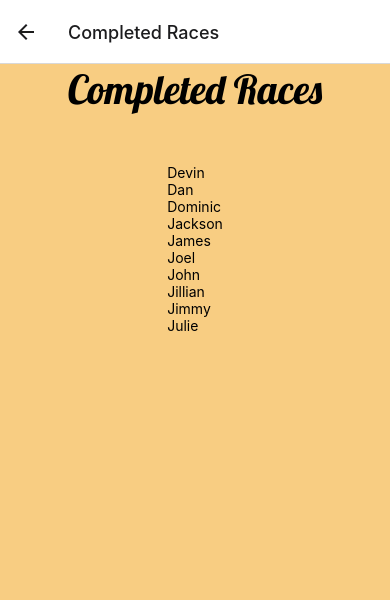
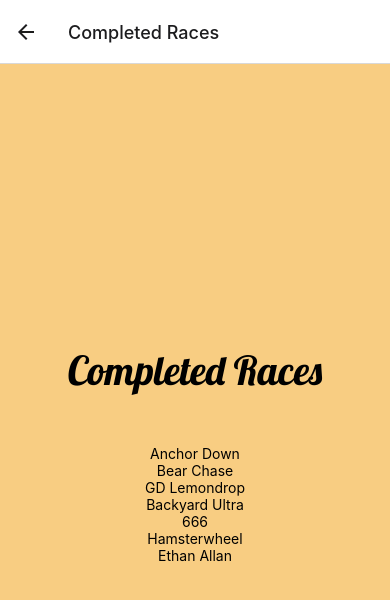
Before and after one commit to GreenField-Org/ultracrewmobile, a React Native app: screen /CompletedRaces in a window 390 px wide. Shown: the top 600 px of the page. Built offline with nearby package versions, Linux system fonts and the light colour scheme.

Commit message:
adding navigation to onpress

```diff
--- a/Views/CompletedRaces.js
+++ b/Views/CompletedRaces.js
@@ -1,5 +1,5 @@
 import React from 'react';
-import { StyleSheet, View, Text, FlatList, Pressable } from 'react-native';
+import { StyleSheet, Text, Pressable, View } from 'react-native';
 import { useFonts } from "expo-font";
 
 const customFont = {
@@ -8,28 +8,23 @@ const customFont = {
 
 /* this should be moved to the Views folder ones all pages have been merged to main */
 
-export default function CompletedRaces() {
+export default function CompletedRaces({navigation}) {
     const [fontsLoaded] = useFonts(customFont);
+    const raceList = [{
+        raceName: 'Anchor Down'},
+        {raceName: 'Bear Chase'},
+        {raceName: 'GD Lemondrop'},
+        {raceName:'Backyard Ultra'},
+        {raceName: '666'},
+        {raceName: 'Hamsterwheel'},
+        {raceName: 'Ethan Allan'}
+        ]
 
     if (fontsLoaded) {
         return (
             <View style={styles.container}>
                 <Text style={styles.titleText}>Completed Races</Text>
-                <FlatList
-                data={[
-                  {key: 'Devin'},
-                  {key: 'Dan'},
-                  {key: 'Dominic'},
-                  {key: 'Jackson'},
-                  {key: 'James'},
-                  {key: 'Joel'},
-                  {key: 'John'},
-                  {key: 'Jillian'},
-                  {key: 'Jimmy'},
-                  {key: 'Julie'},
-                ]}
-                renderItem={({item}) => <Text style={styles.item}>{item.key}</Text>}
-              />
+                {raceList.map(race =><Pressable onPress={() => navigation.navigate('MyRaces')}><Text>{race.raceName}</Text></Pressable>)}
             </View>
         )
     } else {
```
